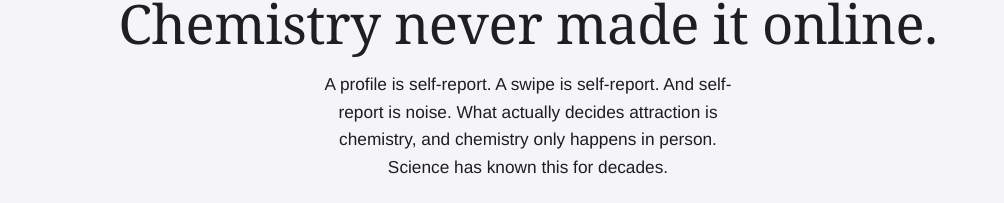
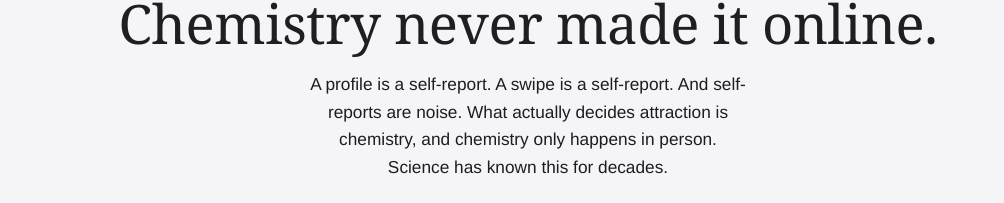
Before and after one commit to rsrvlabs/www, a Next.js app: page /lime in a window 1280 px wide. Shown: the part 732-935 px from the top of the page, without its empty margins (112-1116 px from the left). Built offline with nearby package versions, Linux system fonts and the light colour scheme; no server answers; a web font is replaced by a local one.

Commit message:
copy(lime): 與 deck 統一 —— self-report 句改可數版、三詞段收斂為 the room / the encounter / you

```diff
--- a/src/app/lime/page.tsx
+++ b/src/app/lime/page.tsx
@@ -98,7 +98,8 @@ export default function LimePage() {
           <p className={s.eyebrow}>Why Lime</p>
           <h2 className={s.h2}>Chemistry never made it online.</h2>
           <p className={s.bodyCenter}>
-            A profile is self-report. A swipe is self-report. And self-report is noise.
+            A profile is a self-report. A swipe is a self-report. And self-reports are
+            noise.
             What actually decides attraction is chemistry, and chemistry only happens in
             person. Science has known this for decades.
           </p>
@@ -142,8 +143,8 @@ export default function LimePage() {
           <h2 className={s.h2}>Chemistry is physical.<br />So is our roadmap.</h2>
           <p className={s.bodyCenter}>
             Attraction happens in the body, in signals nobody can type. Lime is learning
-            to read three things: the room you are in, the encounter between two people,
-            and what your own body is telling you.
+            to read three things: the room you are in, the encounter you are having, and
+            you.
           </p>
           <p className={s.bodyCenter}>
             And this is not a weekend thing. Your days are full of rooms: the office, the
```
